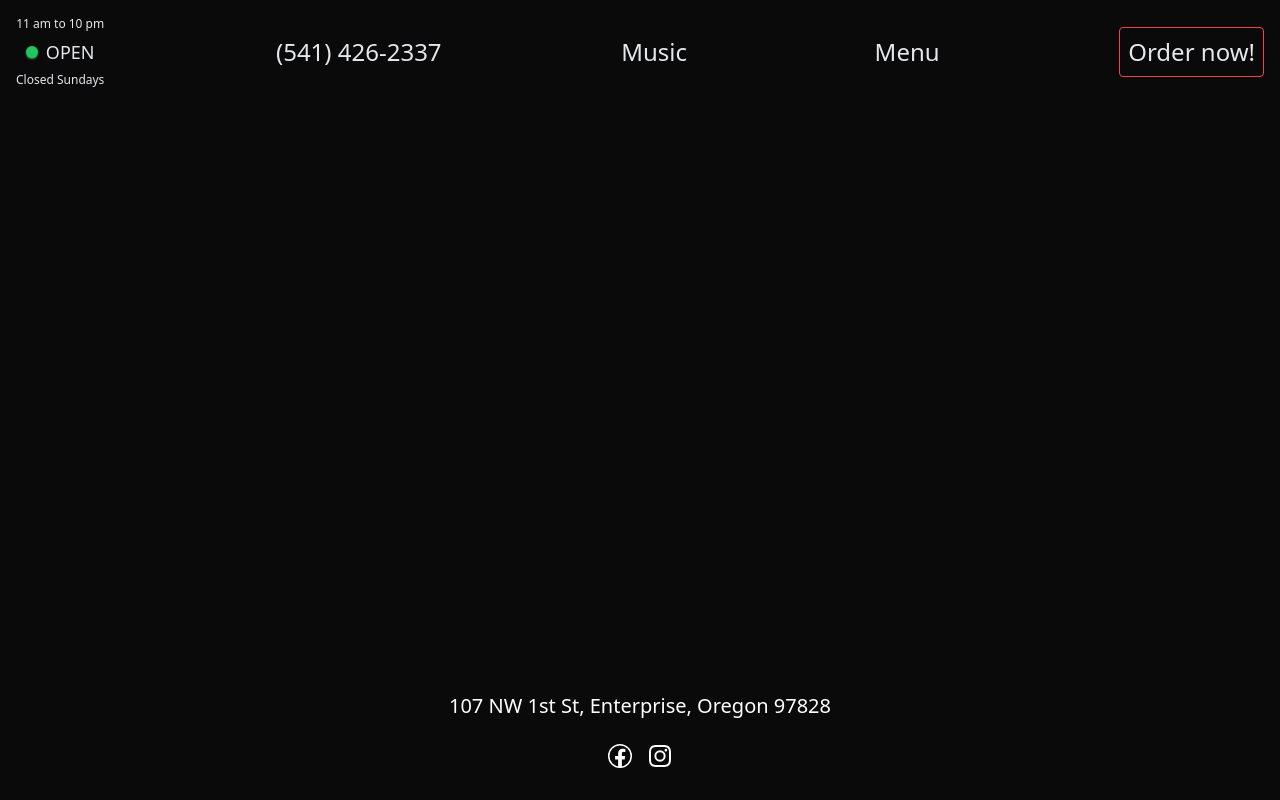
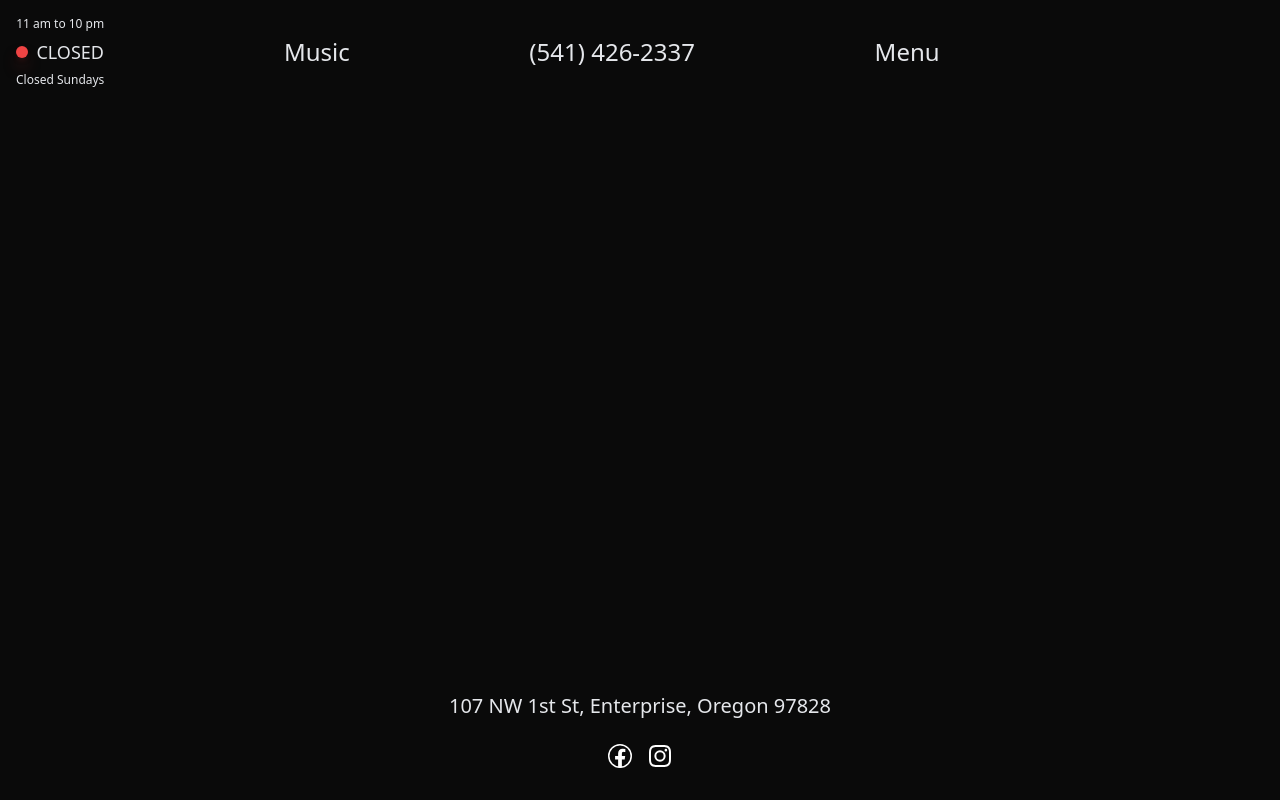
Before and after one commit to garikAsplund/range_rider, a SvelteKit app: page / in a window 1280 px wide. Built offline with nearby package versions, Linux system fonts and the light colour scheme.

Commit message:
better menu arrangement

```diff
--- a/src/lib/components/ui/button/OpenSign.svelte
+++ b/src/lib/components/ui/button/OpenSign.svelte
@@ -3,7 +3,7 @@
 </script>
 
 <div class="flex-col items-center justify-center space-y-1.5">
-	<p class="text-xs text-center text-gray-200 font-extralight">11 am to 10 pm</p>
+	<p class="text-xs text-center text-gray-200  font-extralight">11 am to 10 pm</p>
 	<div class="flex items-center justify-center gap-2">
 		<div
 			class={`
--- a/src/routes/+layout.svelte
+++ b/src/routes/+layout.svelte
@@ -11,9 +11,9 @@
 		console.log({ userAgent });
 	}
 
-	// setTimeout(() => {
-	// 	isOpen = !isOpen;
-	// }, 3000);
+	setTimeout(() => {
+		isOpen = !isOpen;
+	}, 3000);
 </script>
 
 <div class="relative min-h-screen overflow-hidden bg-[#0a0a0a]">
@@ -31,6 +31,8 @@
 	>
 		<OpenSign bind:isOpen />
 
+		<!-- Music -->
+		<button class="p-2 hover:opacity-85"><a href="/music">Music</a></button>
 		<!-- Phone number: clickable link on mobile, plain text on desktop -->
 		<div class="!top-0">
 			{#if isMobile}
@@ -39,26 +41,24 @@
 				<span>(541) 426-2337</span>
 			{/if}
 		</div>
-		<!-- Music -->
-		<button class="p-2 hover:opacity-85"><a href="/music">Music</a></button>
 		<!-- Menu -->
 		<button class="p-2 hover:opacity-85"><a href="/menu">Menu</a></button>
 
 		<!-- Order now! -->
-		<button class="p-2 border-red-500 border rounded-sm hover:opacity-85 {isOpen ? '' : 'hidden'}"
+		<button class="p-2 border-red-500 border rounded-sm hover:opacity-85 {isOpen ? '' : 'invisible'}"
 			><a href="https://www.toasttab.com/range-rider-107-northwest-1st-street/v3">Order now!</a
 			></button
 		>
 		<!-- Contact -->
 	</nav>
 
-<slot />
+	<slot />
 
 	<!-- Footer -->
 	<footer
 		class="fixed bottom-0 left-0 right-0 z-10 flex-col justify-center mb-4 text-center text-white"
 	>
-		<p class="pb-2 text-xl text-center font-extralight">
+		<p class="pb-2 text-xl text-center text-gray-400 md:text-gray-200 font-extralight">
 			<a
 				href="https://www.google.com/maps/dir//107%20NW%201st%20St,%20Enterprise,%20Oregon%2097828"
 				target="_blank"
```
